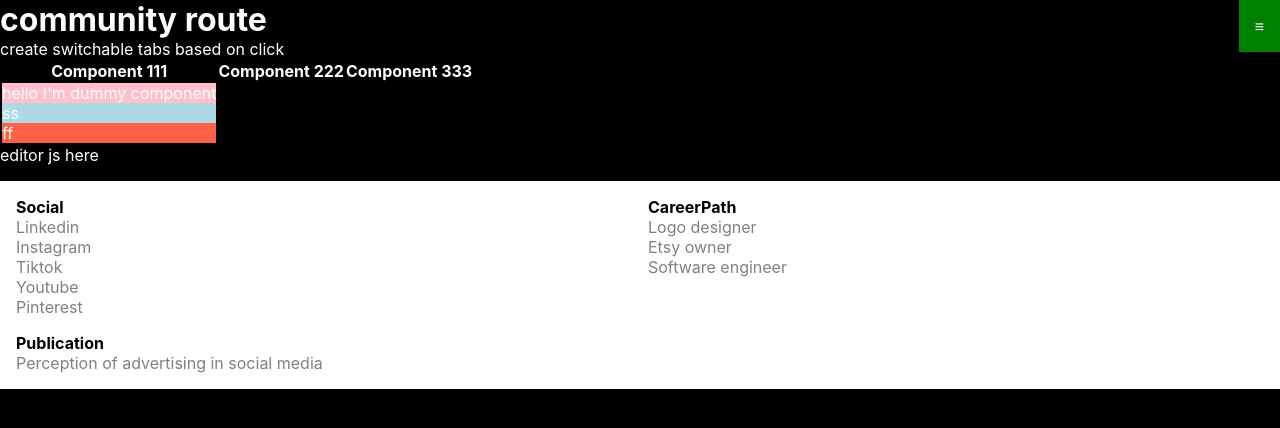
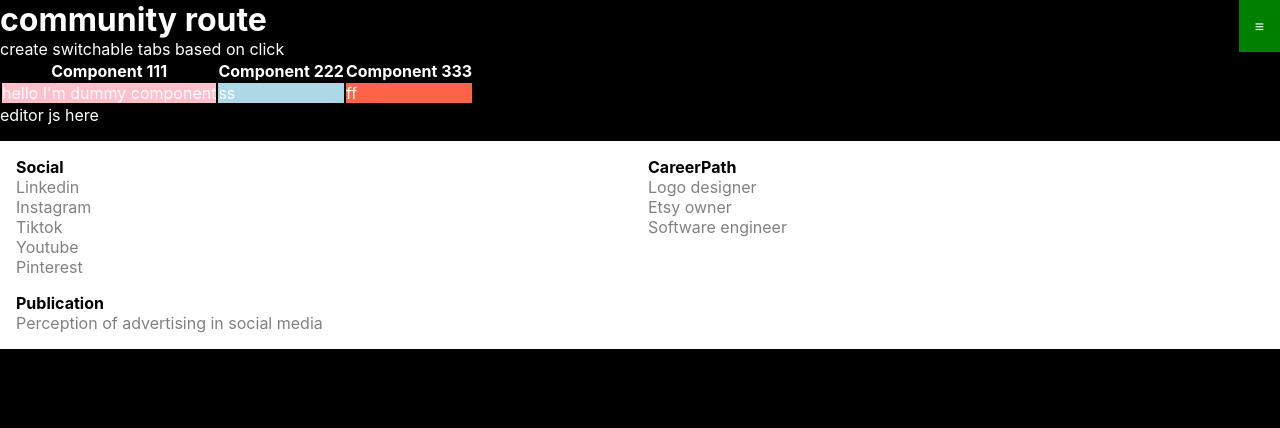
Before and after one commit to developerasun/pawcon, a React (Create React App) app in the folder client/: page /community in a window 1280 px wide. Shown: the top 428 px of the page. Built offline with nearby package versions, Linux system fonts and the light colour scheme.

Commit message:
fix : minor changes for community comp

```diff
--- a/client/src/components/_community/chat.tsx
+++ b/client/src/components/_community/chat.tsx
@@ -6,7 +6,7 @@ export interface IChatProps {
 export function Chat (props: IChatProps) {
   return (
     <div>
-      Chat component
+      Chat component here
     </div>
   );
 }
--- a/client/src/components/_community/sass/community.scss
+++ b/client/src/components/_community/sass/community.scss
@@ -1,5 +1,5 @@
 .visible {
-    display: block;
+    display: 1;
 }
 
 .hidden {
--- a/client/src/components/_community/sass/css/community.css
+++ b/client/src/components/_community/sass/css/community.css
@@ -1,7 +1,7 @@
 .visible {
-  display: block;
+  display: 1;
 }
 
 .hidden {
-  opacity: 0.25;
+  display: none;
 }
```
